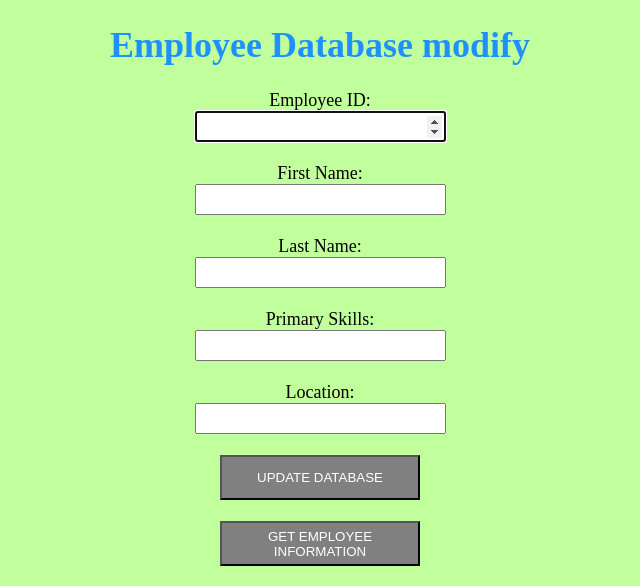
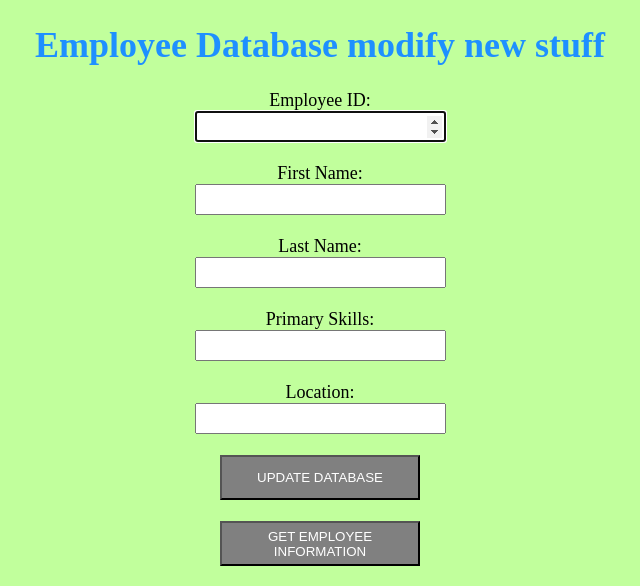
Before and after one commit to nisalikularatne/CLO835-Assignment-Kubernetes, a Flask app: page /blue in a window 1280 px wide. Shown: the top 586 px of the page, without its empty margins (320-960 px from the left). Run offline with Flask 2, Linux system fonts and the light colour scheme.

Commit message:
Change application

```diff
--- a/application/templates/addemp.html
+++ b/application/templates/addemp.html
@@ -6,7 +6,7 @@
 <center>
 	<font color="black" size="4" style="font-family: avenir">
 
-		<h1 style="color: DodgerBlue">Employee Database modify</h1>
+		<h1 style="color: DodgerBlue">Employee Database modify new stuff</h1>
 		<body style="background: {{ color }};" >
 
 			<form action="/addemp" autocomplete="on" method = "POST" enctype="multipart/form-data">
--- a/kubernetes/application/deployment.yaml
+++ b/kubernetes/application/deployment.yaml
@@ -20,6 +20,7 @@ spec:
       containers:
         - name: application-container
           image: 061186295720.dkr.ecr.us-east-1.amazonaws.com/docker-containers-application-repo:latest
+          imagePullPolicy: Always
           env:
             - name: DBPWD
               valueFrom:
```
